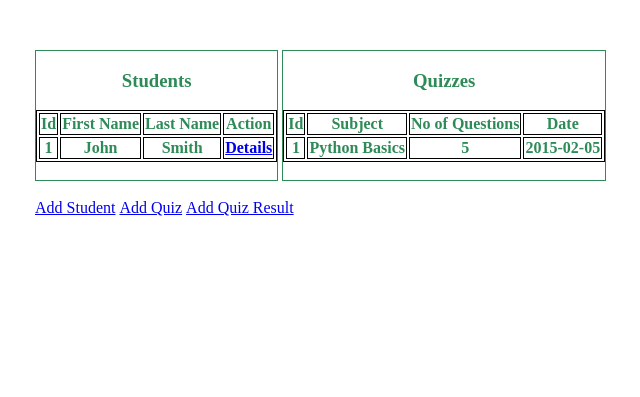
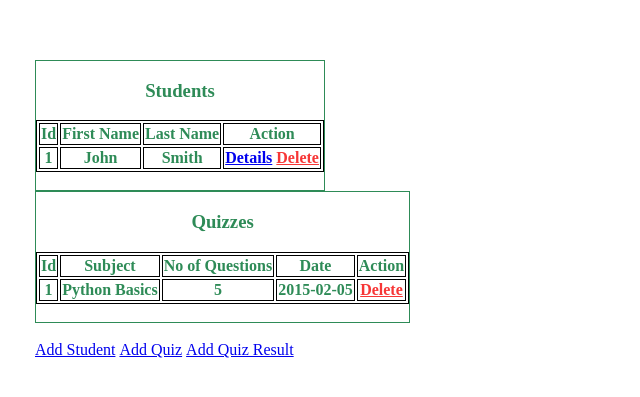
Before and after one commit to ummeh107/IS211_Assignment13, a Flask app: page /dashboard in a window 1280 px wide. Shown: the top 397 px of the page, without its empty margins (289-929 px from the left). Run offline with Flask 2, Linux system fonts and the light colour scheme; a user stored in the database is signed in; data comes from the database, SQL or seed files in the repository; lists and menus that the app fills with data are empty.

Commit message:
extra credit

```diff
--- a/application.py
+++ b/application.py
@@ -1,4 +1,3 @@
-
 from flask import Flask, render_template, request, url_for, redirect, session
 import sqlite3 as lite
 import os
@@ -96,29 +95,58 @@
         std_id = request.form['std_id']
         quiz_id = request.form['quiz_id']
         result = request.form['result']
+        if int(result) > 0 and result != None:
+            saved = query_fetch_data('insert into Student_Results(student_id, quiz_id, result) values (?, ?, ?)', (int(std_id), int(quiz_id), int(result)))
+            if saved:
+                return redirect('/dashboard')
+            else:
+                return render_template('add_result.html',error='Not saved, Please try again!')
+        else:
+            return render_template('add_result.html', error = 'Not saved, please try again!')
 
-        saved = query_fetch_data('insert into Student_Results(student_id, quiz_id, result) values (?, ?, ?)', (int(std_id), int(quiz_id), int(result)))
-        if saved:
-            return redirect('/dashboard')
-        else:
-            return render_template('add_result.html',error='Not saved, Please try again!')
-
-@app.route('/student/<id>', methods=['GET'])
+@app.route('/student/<id>/results', methods=['GET'])
 def student_details(id):
+    std = query_fetch_data('select * from Students where id=?',(id))
+    rslt = query_fetch_data('select * from Student_Results inner join Quizzes on Student_Results.quiz_id = Quizzes.id where student_id=?', (id))
     if 'user' in session:
-        std = query_fetch_data('select * from Students where id=?',(id))
-        rslt = query_fetch_data('select * from Student_Results inner join Quizzes on Student_Results.quiz_id = Quizzes.id where student_id=?', (id))
-        return render_template('result.html', student=std, result = rslt)
+        return render_template('result.html', student=std, result = rslt, logged=True)
+    elif 'user' not in session:
+        return render_template('result.html', student=std, result = rslt, logged=False)
     else:
         return redirect('/')
 
+@app.route('/student/delete/<id>', methods=['GET'])
+def delete_student(id):
+    if 'user' in session:
+        rslt = query_fetch_data('DELETE from Student_Results WHERE student_id=?', (id),"DELETE")
+        if rslt != False:
+            query_fetch_data('DELETE from Students where id=?', (id),  "DELETE")
+            return redirect('/dashboard')
+        else:
+            return render_template('dashboard.html', error='Invalid action!')
 
-def query_fetch_data(query, item=None):
+@app.route('/quiz/delete/<id>', methods=['GET'])
+def delete_quiz(id):
+    if 'user' in session:
+        rslt = query_fetch_data('DELETE from Quizzes where id=?', (id),  "DELETE")
+        if rslt != False:
+            return redirect('/dashboard')
+        else:
+            return render_template('dashboard.html', error='Invalid action!')
+
+
+def query_fetch_data(query, item=None, method=None):
     conn = lite.connect('hw13.db')
     db = conn.cursor()
-    print(item)
     if item == None:
         db.execute(query)
+    elif method == "DELETE":
+        try:
+            db.execute(query, item)
+            conn.commit()
+            return True
+        except:
+            return False
     elif len(item) == 1:
         try:
             db.execute(query, item)
--- a/templates/dashboard.html
+++ b/templates/dashboard.html
@@ -7,7 +7,7 @@
     <title>Dashboard</title>
 </head>
 <body>
-    <div  style="margin: 50px auto; width: 50%;">
+    <div  style="margin: 60px auto; width: 50%;">
         <div style="display: inline-block; border: 1px solid; color: seagreen;">
             <table>
                 <span ><h3 style="text-align: center;">Students</h3></span>
@@ -29,7 +29,8 @@
                             {{i[2]}}
                         </th>
                         <th>
-                            <a href="/student/{{i[0]}}">Details</a>
+                            <span><a href="/student/{{i[0]}}/results">Details</a></span>
+                            <span><a href="/student/delete/{{i[0]}}" style="color: rgb(247, 54, 54);">Delete</a></span>
                         </th>
                     </tr>
                 {% endfor %}
@@ -45,6 +46,7 @@
                         <th>Subject</th>
                         <th>No of Questions</th>
                         <th>Date</th>
+                        <th>Action</th>
                     </tr>
                     {% for i in quizes %}
                         <tr>
@@ -59,6 +61,9 @@
                             </th>
                             <th>
                                 {{i[3]}}
+                            </th>
+                            <th>
+                                <span><a href="/quiz/delete/{{i[0]}}" style="color: rgb(247, 54, 54);">Delete</a></span>
                             </th>
                         </tr>
                     {% endfor %}
```
Also changed, not shown: templates/result.html (+5 -2 lines). Lines whose indentation alone changed are shown as unchanged.
